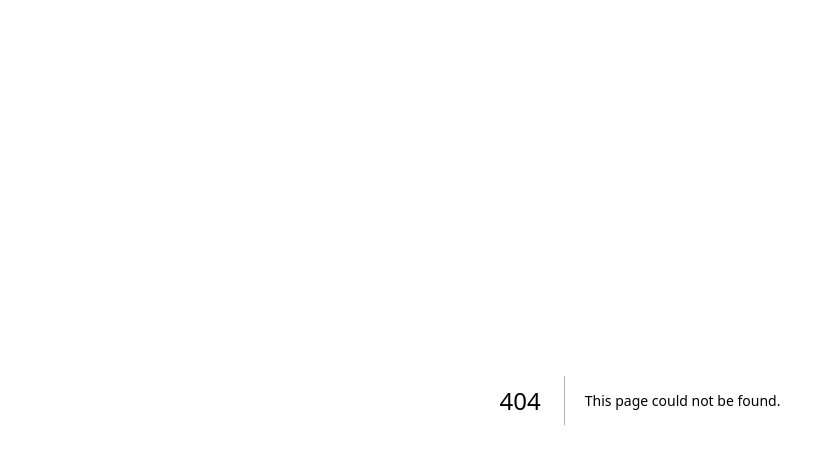
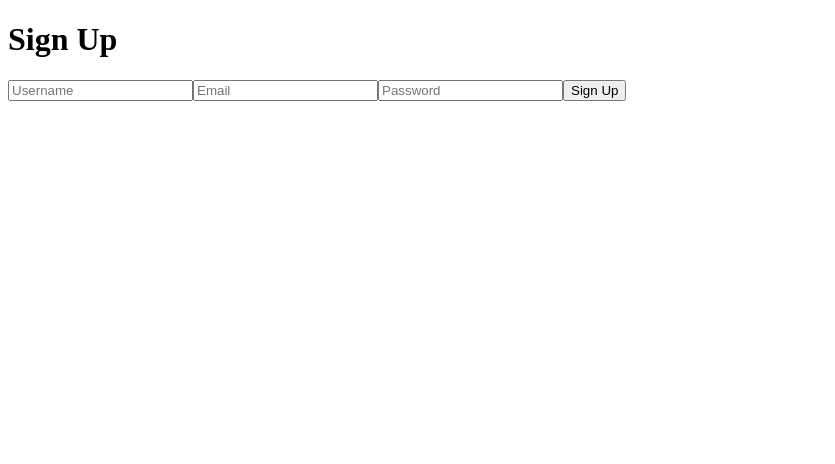
Before and after one commit to yukihamada/EnablerStay, a Next.js app in the folder frontend/: page /signup in a window 1280 px wide. Before the commit this address had no page. Shown: the top 464 px of the page, without its empty margins (0-835 px from the left). Built offline with nearby package versions, Linux system fonts and the light colour scheme.

Commit message:
Add user management pages and update README.md

```diff
--- /dev/null
+++ b/frontend/pages/signup.js
@@ -0,0 +1,55 @@
+import React, { useState } from 'react';
+import { useRouter } from 'next/router';
+
+const Signup = () => {
+  const [username, setUsername] = useState('');
+  const [email, setEmail] = useState('');
+  const [password, setPassword] = useState('');
+  const router = useRouter();
+
+  const handleSubmit = async (e) => {
+    e.preventDefault();
+    const res = await fetch('/api/signup', {
+      method: 'POST',
+      headers: {
+        'Content-Type': 'application/json',
+      },
+      body: JSON.stringify({ username, email, password }),
+    });
+
+    if (res.ok) {
+      router.push('/login');
+    } else {
+      console.error('Failed to sign up');
+    }
+  };
+
+  return (
+    <div>
+      <h1>Sign Up</h1>
+      <form onSubmit={handleSubmit}>
+        <input
+          type="text"
+          placeholder="Username"
+          value={username}
+          onChange={(e) => setUsername(e.target.value)}
+        />
+        <input
+          type="email"
+          placeholder="Email"
+          value={email}
+          onChange={(e) => setEmail(e.target.value)}
+        />
+        <input
+          type="password"
+          placeholder="Password"
+          value={password}
+          onChange={(e) => setPassword(e.target.value)}
+        />
+        <button type="submit">Sign Up</button>
+      </form>
+    </div>
+  );
+};
+
+export default Signup;
```
Also changed, not shown: frontend/pages/login.js (added, +48 -0 lines), frontend/pages/profile.js (added, +29 -0 lines).
